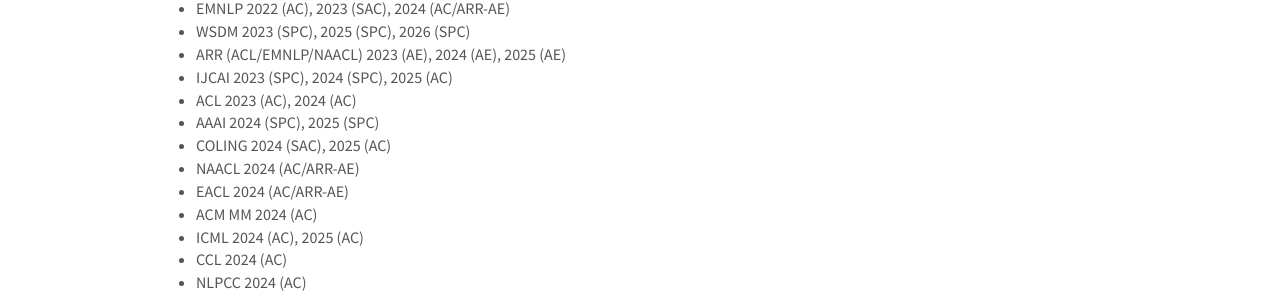
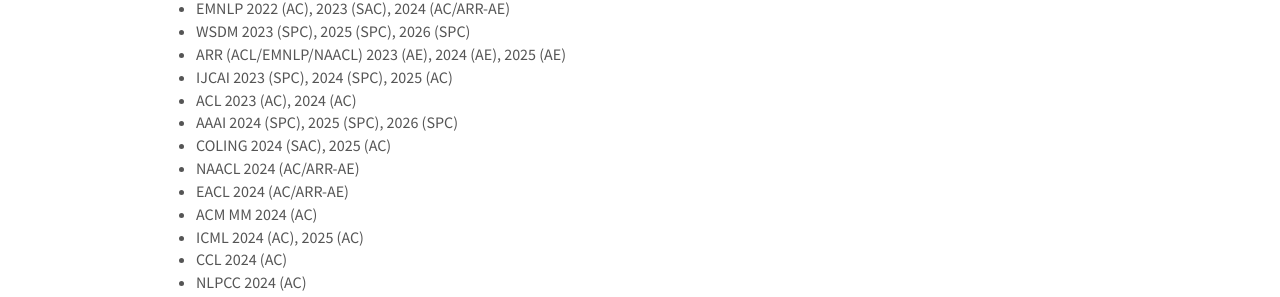
Before and after one commit to scofield7419/scofield7419.github.io, a Jekyll site: the page built from _pages/services.md, in a window 1280 px wide and 900 px high, scrolled down 369 px. Shown: the part 148-445 px from the top of the window. Built offline with Jekyll 4.4.1, drawn with Linux system fonts in a browser that asks for light colours; nearby versions of some CDN libraries; comment, search, counter and statistics services are not loaded; a style sheet for code colours, icons or effects is not loaded.

Commit message:
Update services.md

```diff
--- a/_pages/services.md
+++ b/_pages/services.md
@@ -36,7 +36,7 @@
 - ARR (ACL/EMNLP/NAACL) 2023 (AE), 2024 (AE), 2025 (AE)
 - IJCAI 2023 (SPC), 2024 (SPC), 2025 (AC)
 - ACL 2023 (AC), 2024 (AC)
-- AAAI 2024 (SPC), 2025 (SPC)
+- AAAI 2024 (SPC), 2025 (SPC), 2026 (SPC)
 - COLING 2024 (SAC), 2025 (AC)
 - NAACL 2024 (AC/ARR-AE)
 - EACL 2024 (AC/ARR-AE)
```
